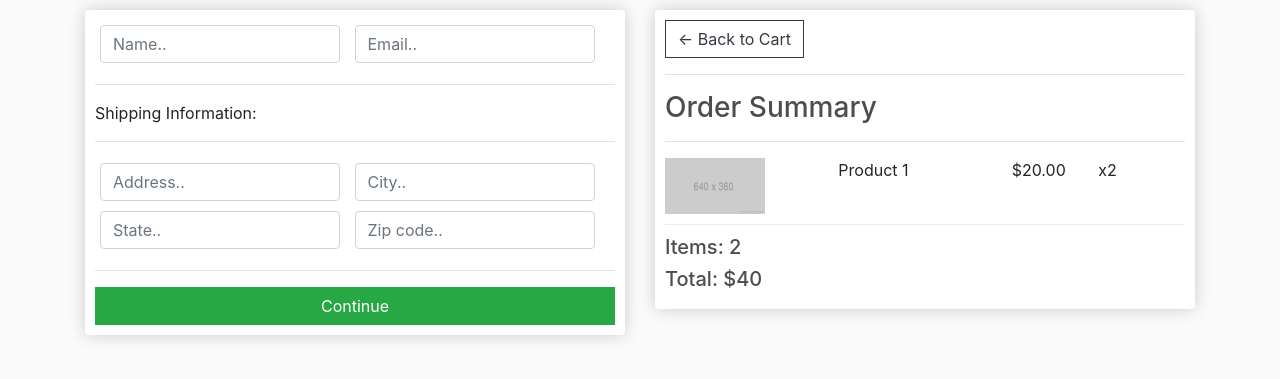
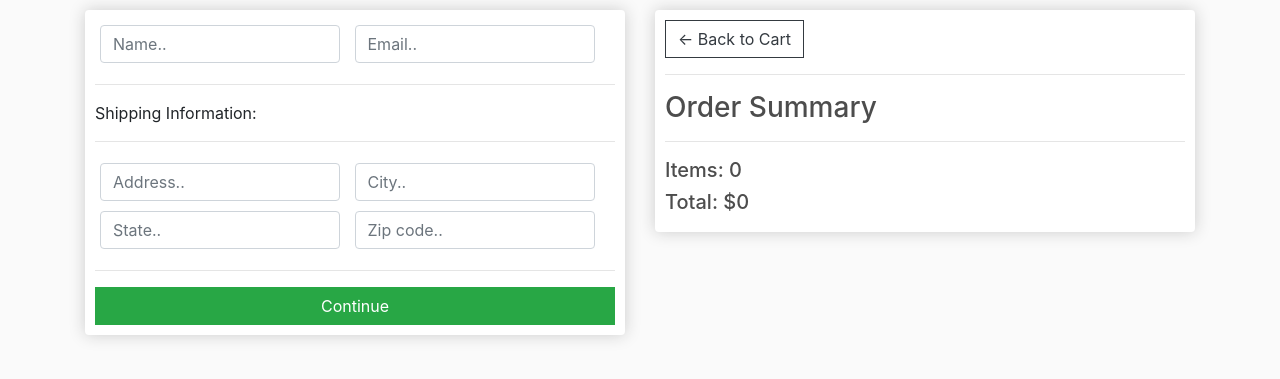
Before and after one commit to aaradhya15/Ecomm, a Django app: page /checkout/ in a window 1280 px wide. Shown: the part 57-436 px from the top of the page. Run offline with Django 4.2, Linux system fonts and the light colour scheme; some libraries are stand-ins or nearby versions.

Commit message:
replaced dummy data with dynamic data in checkout page

```diff
--- a/ecomm/store/templates/store/checkout.html
+++ b/ecomm/store/templates/store/checkout.html
@@ -49,14 +49,16 @@
                 <hr>
                 <h3>Order Summary</h3>
                 <hr>
+                {%for item in items%}
                 <div class="cart-row">
-                    <div style="flex:2"><img class="row-image" src="{% static 'images/placeholder.png' %}"></div>
-                    <div style="flex:2"><p>Product 1</p></div>
-                    <div style="flex:1"><p>$20.00</p></div>
-                    <div style="flex:1"><p>x2</p></div>
+                    <div style="flex:2"><img class="row-image" src="{{item.product.imageURL}}"></div>
+                    <div style="flex:2"><p>{{item.product.name}}</p></div>
+                    <div style="flex:1"><p>${{item.product.price}}</p></div>
+                    <div style="flex:1"><p>x{{item.quantity}}</p></div>
                 </div>
-                <h5>Items:   2</h5>
-                <h5>Total:   $40</h5>
+                {%endfor%}
+                <h5>Items: {{order.get_cart_items}}</h5>
+                <h5>Total: ${{order.get_cart_total}}</h5>
             </div>
         </div>
     </div>
--- a/ecomm/store/views.py
+++ b/ecomm/store/views.py
@@ -13,6 +13,7 @@ def cart(request):
           order, created = Order.objects.get_or_create(customer = customer, complete = False)
           items = order.orderitem_set.all()
      else:
+          #creating empty cart for now for non-logged in users
           items=[]
           order = {'get_cart_total':0, 'get_cart_items':0}
 
@@ -20,5 +21,14 @@ def cart(request):
      return render(request, 'store/cart.html', context)
 
 def checkout(request):
-      context = {}
-      return render(request, 'store/checkout.html', context)
+     if request.user.is_authenticated:
+          customer = request.user.customer
+          order, created = Order.objects.get_or_create(customer = customer, complete = False)
+          items = order.orderitem_set.all()
+     else:
+          #creating empty cart for now for non-logged in users
+          items=[]
+          order = {'get_cart_total':0, 'get_cart_items':0}
+
+     context = {'items' : items, 'order':order}
+     return render(request, 'store/checkout.html', context)
```
